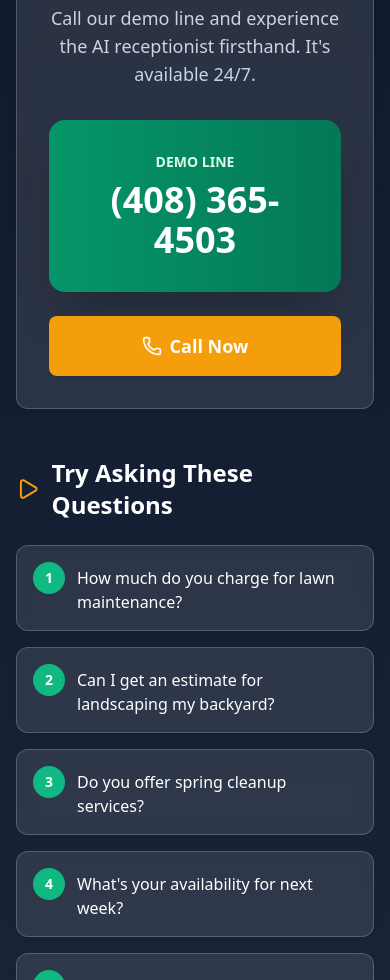
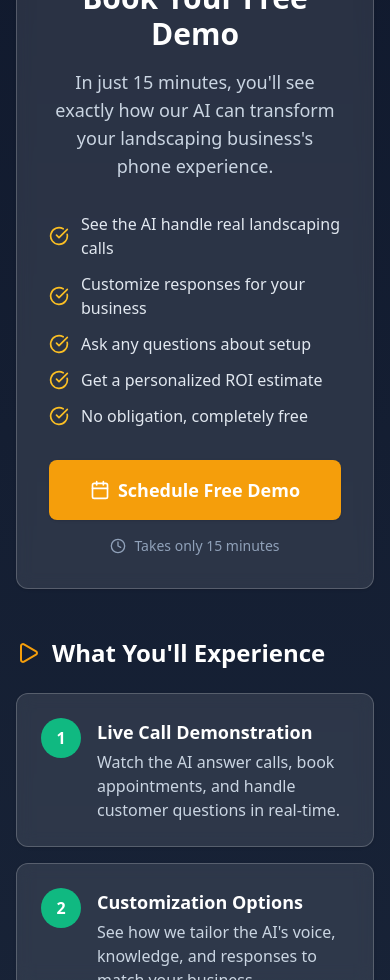
Before and after one commit to GreenlineAI/greenlineai-frontend, a Next.js app: page / in a window 390 px wide. Shown: the part 11020-12000 px from the top of the page. Built offline with nearby package versions, Linux system fonts and the light colour scheme; no server answers.

Commit message:
feat: update Demo section to use Calendly booking
Replace phone demo with Calendly booking CTA until Vapi integration
is ready. Added "Coming Soon" note for browser-based AI demo.

🤖 Generated with [Claude Code](https://claude.com/claude-code)

Co-Authored-By: Claude <noreply@anthropic.com>

```diff
--- a/components/Demo.tsx
+++ b/components/Demo.tsx
@@ -1,22 +1,37 @@
 "use client";
 
-import { Phone, Play } from "lucide-react";
+import { Calendar, Play, CheckCircle, Clock, Headphones } from "lucide-react";
 import Button from "./ui/Button";
 import Card from "./ui/Card";
 
 export default function Demo() {
-  const demoPhone = process.env.NEXT_PUBLIC_DEMO_PHONE || "(408) 365-4503";
+  const calendlyUrl = process.env.NEXT_PUBLIC_CALENDLY_URL || "https://calendly.com/greenlineai";
 
-  const handleCallDemo = () => {
-    window.location.href = `tel:${demoPhone}`;
+  const handleBookDemo = () => {
+    window.open(calendlyUrl, "_blank");
   };
 
-  const suggestedQuestions = [
-    "How much do you charge for lawn maintenance?",
-    "Can I get an estimate for landscaping my backyard?",
-    "Do you offer spring cleanup services?",
-    "What's your availability for next week?",
-    "Do you handle commercial properties?",
+  const demoFeatures = [
+    "See the AI handle real landscaping calls",
+    "Customize responses for your business",
+    "Ask any questions about setup",
+    "Get a personalized ROI estimate",
+    "No obligation, completely free",
+  ];
+
+  const whatYoullSee = [
+    {
+      title: "Live Call Demonstration",
+      description: "Watch the AI answer calls, book appointments, and handle customer questions in real-time.",
+    },
+    {
+      title: "Customization Options",
+      description: "See how we tailor the AI's voice, knowledge, and responses to match your business.",
+    },
+    {
+      title: "Integration Walkthrough",
+      description: "Learn how it connects with your calendar, CRM, and existing phone system.",
+    },
   ];
 
   return (
@@ -24,76 +39,83 @@ export default function Demo() {
       <div className="container mx-auto px-4 max-w-7xl">
         <div className="text-center mb-12">
           <h2 className="text-4xl md:text-5xl font-bold mb-4">
-            Hear It In Action
+            See It In Action
           </h2>
           <p className="text-xl text-slate-300 max-w-2xl mx-auto">
-            Don't take our word for it. Call the AI right now and ask it
-            landscaping questions.
+            Book a free 15-minute demo and experience the AI receptionist
+            firsthand. We'll show you exactly how it works for landscaping businesses.
           </p>
         </div>
 
         <div className="grid lg:grid-cols-2 gap-12 items-center">
-          {/* Left: Call to action */}
+          {/* Left: Book Demo CTA */}
           <div>
             <Card className="bg-white/10 backdrop-blur-sm border-white/20 p-8 md:p-12">
               <div className="text-center">
                 <div className="inline-flex items-center justify-center w-20 h-20 bg-accent-500 rounded-full mb-6">
-                  <Phone className="h-10 w-10 text-white" />
+                  <Headphones className="h-10 w-10 text-white" />
                 </div>
 
                 <h3 className="text-3xl font-bold mb-4">
-                  Try It Right Now
+                  Book Your Free Demo
                 </h3>
 
                 <p className="text-lg text-slate-300 mb-8">
-                  Call our demo line and experience the AI receptionist
-                  firsthand. It's available 24/7.
+                  In just 15 minutes, you'll see exactly how our AI can transform
+                  your landscaping business's phone experience.
                 </p>
 
-                {/* Phone Number - Large and prominent */}
-                <div className="bg-gradient-to-r from-primary-600 to-primary-700 rounded-2xl p-8 mb-6 shadow-2xl">
-                  <div className="text-sm font-semibold text-primary-100 mb-2">
-                    DEMO LINE
-                  </div>
-                  <a
-                    href={`tel:${demoPhone}`}
-                    className="text-4xl md:text-5xl font-bold text-white hover:text-accent-300 transition-colors"
-                  >
-                    {demoPhone}
-                  </a>
+                {/* Features list */}
+                <div className="text-left mb-8 space-y-3">
+                  {demoFeatures.map((feature, index) => (
+                    <div key={index} className="flex items-center gap-3">
+                      <CheckCircle className="h-5 w-5 text-accent-400 flex-shrink-0" />
+                      <span className="text-slate-200">{feature}</span>
+                    </div>
+                  ))}
                 </div>
 
                 <Button
                   size="lg"
                   variant="accent"
-                  onClick={handleCallDemo}
+                  onClick={handleBookDemo}
                   className="w-full gap-2"
                 >
-                  <Phone className="h-5 w-5" />
-                  Call Now
+                  <Calendar className="h-5 w-5" />
+                  Schedule Free Demo
                 </Button>
+
+                <p className="text-sm text-slate-400 mt-4 flex items-center justify-center gap-2">
+                  <Clock className="h-4 w-4" />
+                  Takes only 15 minutes
+                </p>
               </div>
             </Card>
           </div>
 
-          {/* Right: Suggested questions */}
+          {/* Right: What you'll see */}
           <div>
             <h3 className="text-2xl font-bold mb-6 flex items-center gap-3">
               <Play className="h-6 w-6 text-accent-500" />
-              Try Asking These Questions
+              What You'll Experience
             </h3>
 
             <div className="space-y-4">
-              {suggestedQuestions.map((question, index) => (
+              {whatYoullSee.map((item, index) => (
                 <Card
                   key={index}
-                  className="bg-white/10 backdrop-blur-sm border-white/20 p-4 hover:bg-white/20 transition-all cursor-default"
+                  className="bg-white/10 backdrop-blur-sm border-white/20 p-6"
                 >
-                  <div className="flex items-start gap-3">
-                    <div className="flex-shrink-0 w-8 h-8 bg-primary-500 rounded-full flex items-center justify-center text-white font-bold text-sm">
+                  <div className="flex items-start gap-4">
+                    <div className="flex-shrink-0 w-10 h-10 bg-primary-500 rounded-full flex items-center justify-center text-white font-bold">
                       {index + 1}
                     </div>
-                    <p className="text-white font-medium pt-1">{question}</p>
+                    <div>
+                      <h4 className="text-white font-semibold text-lg mb-1">
+                        {item.title}
+                      </h4>
+                      <p className="text-slate-300">{item.description}</p>
+                    </div>
                   </div>
                 </Card>
               ))}
@@ -101,12 +123,11 @@ export default function Demo() {
 
             <div className="mt-8 p-6 bg-accent-500/20 border border-accent-500/30 rounded-xl">
               <p className="text-accent-200 text-sm font-semibold mb-2">
-                💡 PRO TIP
+                COMING SOON
               </p>
               <p className="text-white">
-                Try to stump it! Ask complex questions, speak naturally, or even
-                throw in some curveballs. You'll see how it handles real-world
-                conversations.
+                Try our AI directly in your browser! We're building a web demo
+                so you can talk to the AI without scheduling a call.
               </p>
             </div>
           </div>
```
